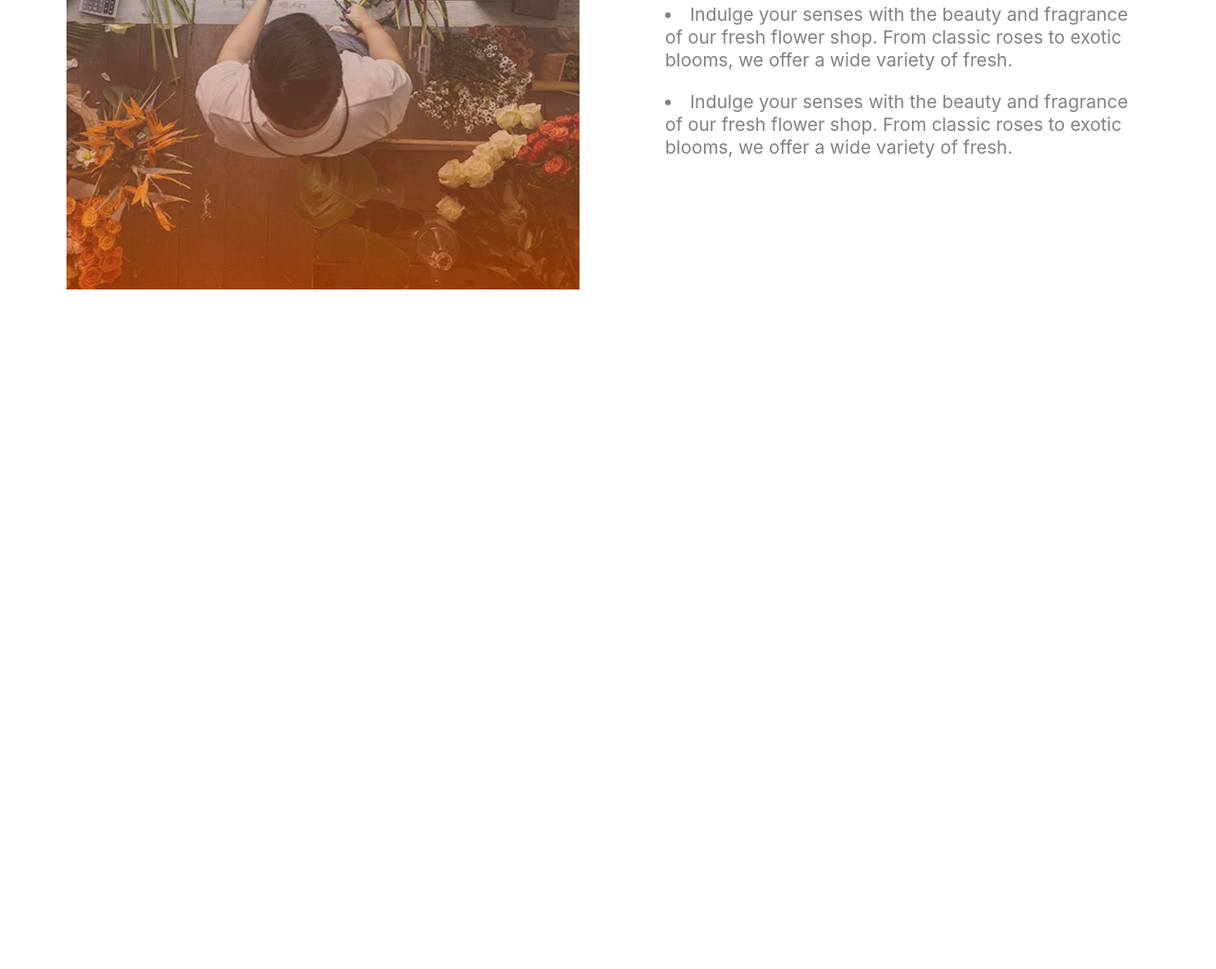
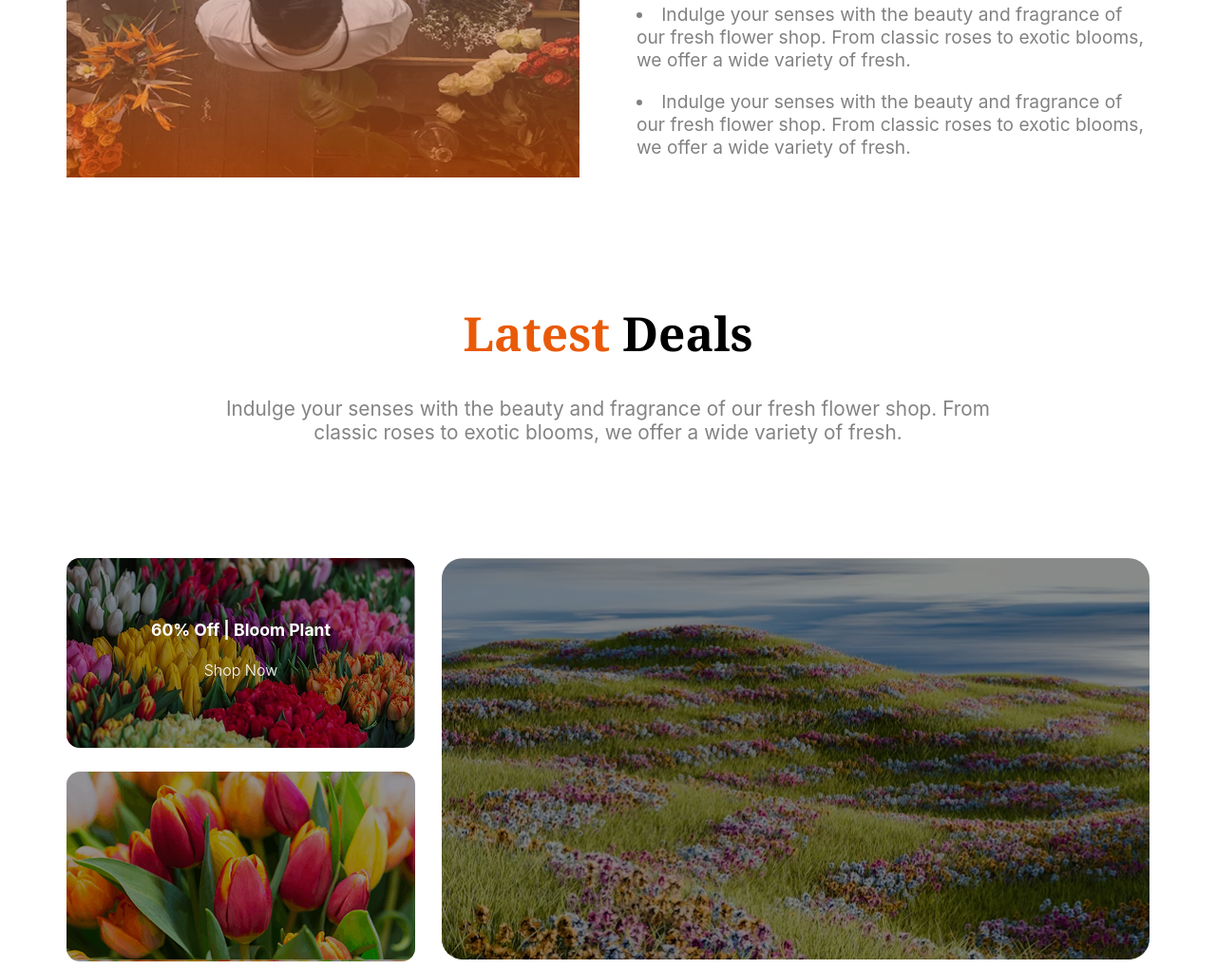
Before and after one commit to Evasfaisal/B12A02-Responsive-Flowers, a plain HTML site: page index.html in a window 1280 px wide. Shown: the part 2257-3278 px from the top of the page at 95% size. Before the commit the page ends 2566 px from the top, so only its background shows below. Drawn offline with Linux system fonts and the light colour scheme.

Commit message:
lets tuch

```diff
--- a/index.html
+++ b/index.html
@@ -63,7 +63,7 @@
       </div>
     </header>
 
-    <main class="margin-auto main">
+  <main class="margin-auto main">
       <div class="main-content">
         <h1 class="plant-main-heading">
           <span class="text-color">Our</span> Plants
@@ -130,7 +130,7 @@
 
     <div class="flower-field flex">
       <div class="flower-img">
-      <img src="./assets/flower-store.png"alt="">
+      <img class="flower-img-item" src="./assets/flower-store.png"alt="">
 
       <div class="badge">
         <img class="badge-img" src="./assets/trusted-badge.png" alt="">
@@ -149,7 +149,37 @@
     </div>
 
 
+    <div class="deals-field margin-auto">
+<h1 class="deals-field-heading"><span class="text-color">Latest</span> Deals</h1>
+<p class="deals-field-pera">Indulge your senses with the beauty and fragrance of our fresh flower shop. From <br> classic roses to exotic blooms, we offer a wide variety of fresh.</p>
 
+<div class="deals-banner-parent flex">
+
+  <div class="deals-banner">
+
+  <div  class="deals-banner-child">
+    <div class="color-opacity flex">
+     <div>
+       <h2 class="deals-heading" >60% Off | Bloom Plant</h2>
+      <h4 class="deals-heading-2">Shop Now</h4>
+     </div>
+    </div>
+  </div>
+
+<div  class="deals-banner-child-2">
+  <div class="color-opacity"></div>
+</div>
+</div>
+
+<div class="deals-banner-right">
+<div class="color-opacity-2"></div>
+</div>
+
+</div>
+
+
+
+</div>
 
 
 
--- a/style.css
+++ b/style.css
@@ -105,57 +105,127 @@
   padding: 15px 50px;
   border: none;
 }
-.card-parent{
+.card-parent {
   display: grid;
-  grid-template-columns: repeat(4,1fr);
+  grid-template-columns: repeat(4, 1fr);
   gap: 20px;
   width: 100%;
 }
-.card img{
+.card img {
   width: 100%;
 }
 
-.flower-field{
+.flower-field {
   margin-top: 210px;
 }
-.flower-img{
+.flower-img {
   width: 50%;
 }
+.flower-img-item {
+  width: 540px;
+  height: 100%;
+}
 
-.flower-child{
+.flower-child {
   width: 50%;
-  margin-left:60px ;
-
+  margin-left: 30px;
+  margin-bottom: 20px;
 }
-.flower-titel{
+.flower-titel {
   font-family: "Noto Serif", serif;
   font-size: 3.1rem;
   font-weight: bold;
 }
 
-  .flower-child>li{
+.flower-child > li {
   font-family: "Inter", sans-serif;
   font-size: 1.2rem;
- color:rgba(0, 0, 0, 0.493) ;
+  color: rgba(0, 0, 0, 0.493);
   margin-top: 20px;
-
 }
 
-
-.badge{
-  width:286px ;
+.badge {
+  width: 286px;
   height: 286px;
   position: relative;
-  margin-top: -728px;
+  margin-top: -590px;
   margin-left: 350px;
 }
-.badge-img{
+.badge-img {
   width: 100%;
 }
 
+.deals-field {
+  text-align: center;
+  width: 1140px;
+  margin-top: 130px;
+}
 
+.deals-field-heading {
+  font-family: "Noto Serif", serif;
+  font-size: 3.1rem;
+  font-weight: bold;
+}
 
+.deals-field > p {
+  font-family: "Inter", sans-serif;
+  font-size: 1.3rem;
+  color: #0000007c;
+}
 
+.deals-banner-parent {
+  margin-top: 120px;
+}
+
+.deals-banner-child {
+  width: 367px;
+  background-image: url(./assets/deal-bloom.png);
+  height: 200px;
+  border-radius: 14px;
+  margin-bottom: 25px;
+  color: rgb(255, 255, 255);
+}
+.deals-banner-child-2 {
+  width: 367px;
+  background-image: url(./assets/deal-ana.png);
+  height: 200px;
+  border-radius: 14px;
+}
+
+.deals-banner-right {
+  background-image: url(./assets/deal-zabo.png);
+  height: 423px;
+  width: 100%;
+  border-radius: 22px;
+  background-size: cover;
+  margin-left: 28px;
+}
+
+.color-opacity {
+  background: #0000006b;
+  height: 200px;
+  width: 367px;
+  border-radius: 14px;
+  justify-content: center;
+  align-items: center;
+}
+.color-opacity-2 {
+  background: #0000006b;
+  height: 423px;
+  width: 100%;
+  border-radius: 22px;
+  display: inline-block;
+}
+
+.deals-heading {
+  font-family: "Inter", sans-serif;
+  font-size: 1.1rem;
+  font-weight: bold;
+}
+.deals-heading-2 {
+  font-family: "Inter", sans-serif;
+  font-weight: 300;
+}
 
 @media screen and (max-width: 600px) {
   .nav-child-2 {
@@ -177,58 +247,51 @@
     font-size: 2.3rem;
     font-weight: bold;
   }
-.card-parent{
+  .card-parent {
     display: grid;
-  grid-template-columns: repeat(2,1fr);
+    grid-template-columns: repeat(2, 1fr);
   }
-.mobail-hide{
+  .mobail-hide {
     display: none;
   }
-.flower-field{
+  .flower-field {
     margin-top: 50px;
     display: block;
   }
-.flower-img{
-  width:100%;
+  .flower-img {
+    width: 100%;
   }
-.flower-img>img{
-  width:100%;
+  .flower-img > img {
+    width: 100%;
   }
 
-
-.flower-titel{
+  .flower-titel {
     font-family: "Noto Serif", serif;
     font-size: 24px;
     font-weight: bold;
-
   }
 
-  .flower-child>li{
+  .flower-child > li {
     font-family: "Inter", sans-serif;
     font-size: 1.2rem;
- color:rgba(0, 0, 0, 0.493) ;
+    color: rgba(0, 0, 0, 0.493);
   }
 
-
-.flower-child{
+  .flower-child {
     width: 100%;
-  margin-left:0px ;
+    margin-left: 0px;
   }
 
-
-.badge{
+  .badge {
     display: none;
-  width:286px ;
+    width: 286px;
     height: 286px;
     position: relative;
     margin-top: -728px;
     margin-left: 350px;
   }
-.badge-img{
+  .badge-img {
     width: 100%;
     display: none;
   }
-
-
-
 }
```
Lines whose indentation alone changed are shown as unchanged.
